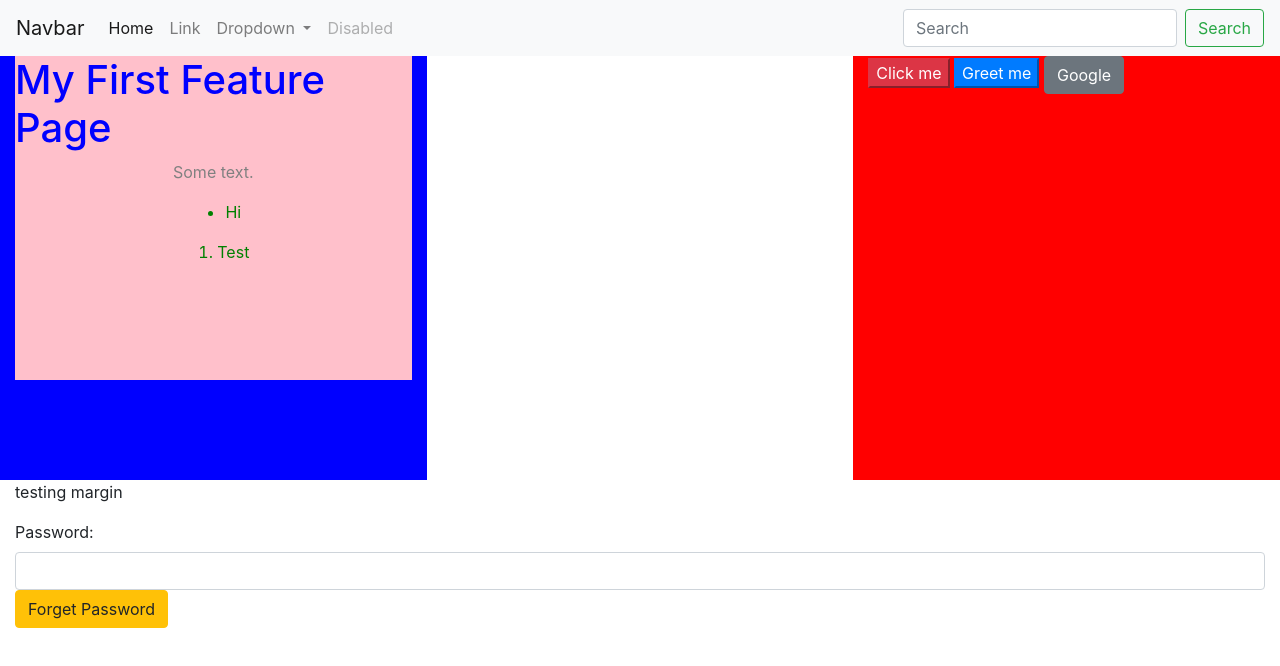
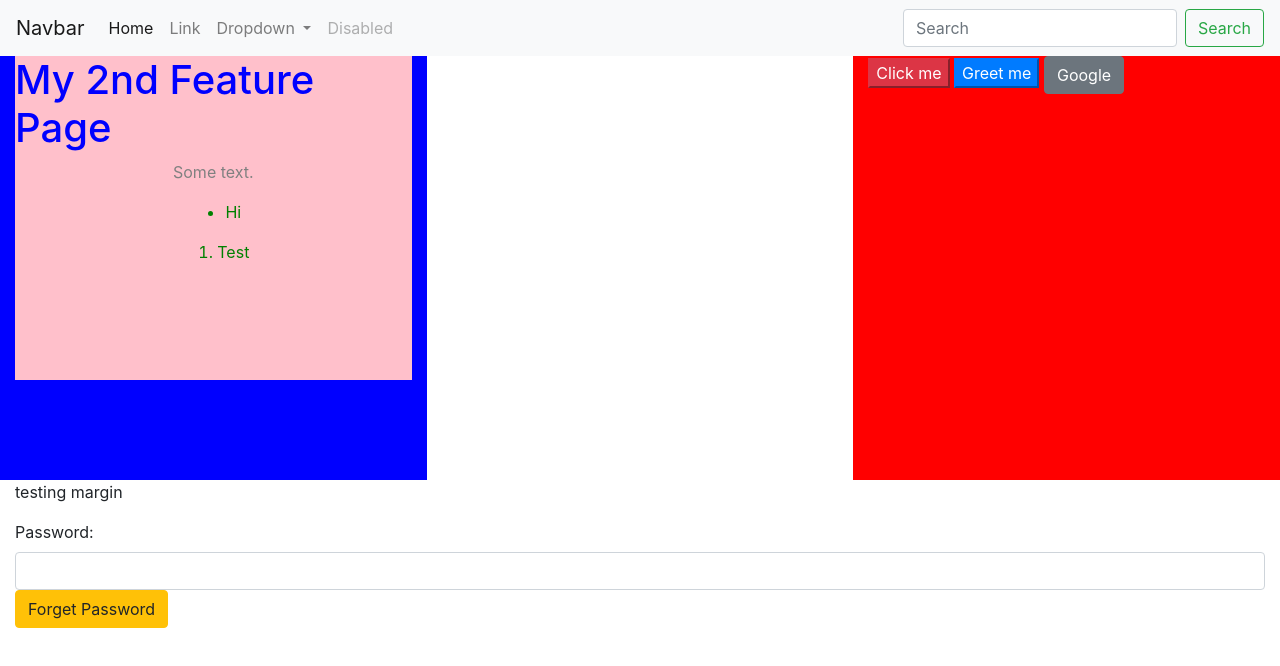
Before and after one commit to lpyinHK/first_project, a plain HTML site: page index.html in a window 1280 px wide. Drawn offline with nearby package versions, Linux system fonts and the light colour scheme.

Commit message:
second feature

```diff
--- a/index.html
+++ b/index.html
@@ -46,7 +46,7 @@
             <div class ="row">
                 <div class = "col-12 col-sm-4 style1">
                         <div id ="intro" class ="flex column space">
-                                <h1>My First Feature Page</h1>
+                                <h1>My 2nd Feature Page</h1>
                                 <p>
                                     Some text.
                                 </p>
```
